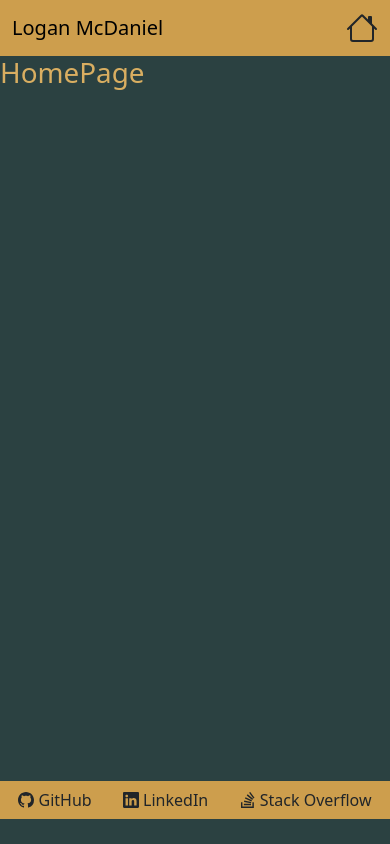
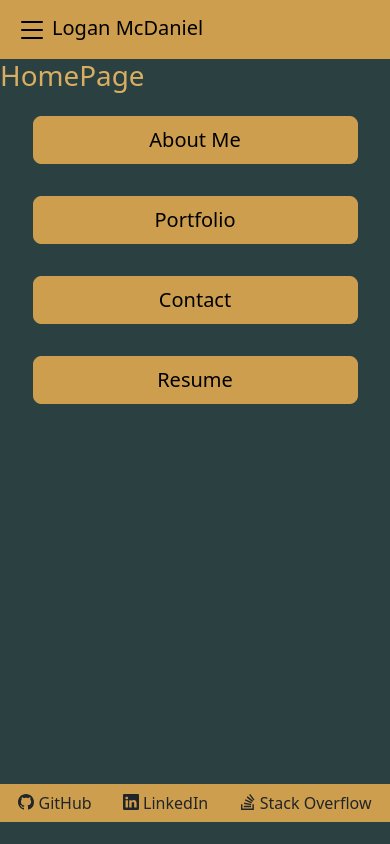
Before and after one commit to lsmcd/React-Portfolio, a React (Vite) app: page / in a window 390 px wide. Built offline with nearby package versions, Linux system fonts and the light colour scheme.

Commit message:
add homepage

```diff
--- a/src/components/Navbar.jsx
+++ b/src/components/Navbar.jsx
@@ -17,7 +17,12 @@ export default function Navbar() {
     return <header className="position-sticky top-0">
         <nav className="navbar navbar-expand-lg bg-secondary">
             <div className="container-fluid">
-                <a className="navbar-brand">Logan McDaniel</a>
+                <Link className="navbar-brand" to={"/"}>
+                    <svg xmlns="http://www.w3.org/2000/svg" width="32" height="32" fill="currentColor" class="bi bi-list d-lg-none mx-1" viewBox="0 0 16 16">
+                        <path fill-rule="evenodd" d="M2.5 12a.5.5 0 0 1 .5-.5h10a.5.5 0 0 1 0 1H3a.5.5 0 0 1-.5-.5m0-4a.5.5 0 0 1 .5-.5h10a.5.5 0 0 1 0 1H3a.5.5 0 0 1-.5-.5m0-4a.5.5 0 0 1 .5-.5h10a.5.5 0 0 1 0 1H3a.5.5 0 0 1-.5-.5"/>
+                    </svg>
+                    Logan McDaniel
+                </Link>
                 <ul className="navbar-nav ms-auto mb-2 mb-lg-0">
                     <li onClick={handlePageChange} className="nav-item d-lg-block d-none">
                         <Link  className={currentPage === "aboutme" ? "nav-link disabled": "nav-link"} to={"aboutme"}>About Me</Link>
@@ -32,11 +37,6 @@ export default function Navbar() {
                         <Link className={currentPage === "resume" ? "nav-link disabled": "nav-link"} to={"resume"}>Resume</Link>
                     </li>
                 </ul>
-                <Link className="nav-link d-lg-none" to={"/"}>
-                    <svg xmlns="http://www.w3.org/2000/svg" width="32" height="32" fill="currentColor" class="bi bi-house" viewBox="0 0 16 16">
-                        <path d="M8.707 1.5a1 1 0 0 0-1.414 0L.646 8.146a.5.5 0 0 0 .708.708L2 8.207V13.5A1.5 1.5 0 0 0 3.5 15h9a1.5 1.5 0 0 0 1.5-1.5V8.207l.646.647a.5.5 0 0 0 .708-.708L13 5.793V2.5a.5.5 0 0 0-.5-.5h-1a.5.5 0 0 0-.5.5v1.293zM13 7.207V13.5a.5.5 0 0 1-.5.5h-9a.5.5 0 0 1-.5-.5V7.207l5-5z"/>
-                    </svg>
-                </Link>
             </div>
         </nav>
     </header>
--- a/src/pages/HomePage.jsx
+++ b/src/pages/HomePage.jsx
@@ -1,5 +1,29 @@
+import { Link } from "react-router-dom"
+
 export default function HomePage() {
     return <div className="text-light" id="homepage">
         <h1>HomePage</h1>
+        <div className="d-flex flex-column justify-content-center">
+            <div className="mx-auto col-10">
+                <Link to={"aboutme"}>
+                    <button type="button" className="my-3 btn btn-lg btn-secondary col-12">About Me</button>
+                </Link>
+            </div>
+            <div className="mx-auto col-10">
+                <Link to={"portfolio"}>
+                    <button type="button" className="my-3 btn btn-lg btn-secondary col-12">Portfolio</button>
+                </Link>
+            </div>
+            <div className="mx-auto col-10">
+                <Link to={"contact"}>
+                    <button type="button" className="my-3 btn btn-lg btn-secondary col-12">Contact</button>
+                </Link>
+            </div>
+            <div className="mx-auto col-10">
+                <Link to={"resume"}>
+                    <button type="button" className="my-3 btn btn-lg btn-secondary col-12">Resume</button>
+                </Link>
+            </div>
+        </div>
     </div>
 }
```
